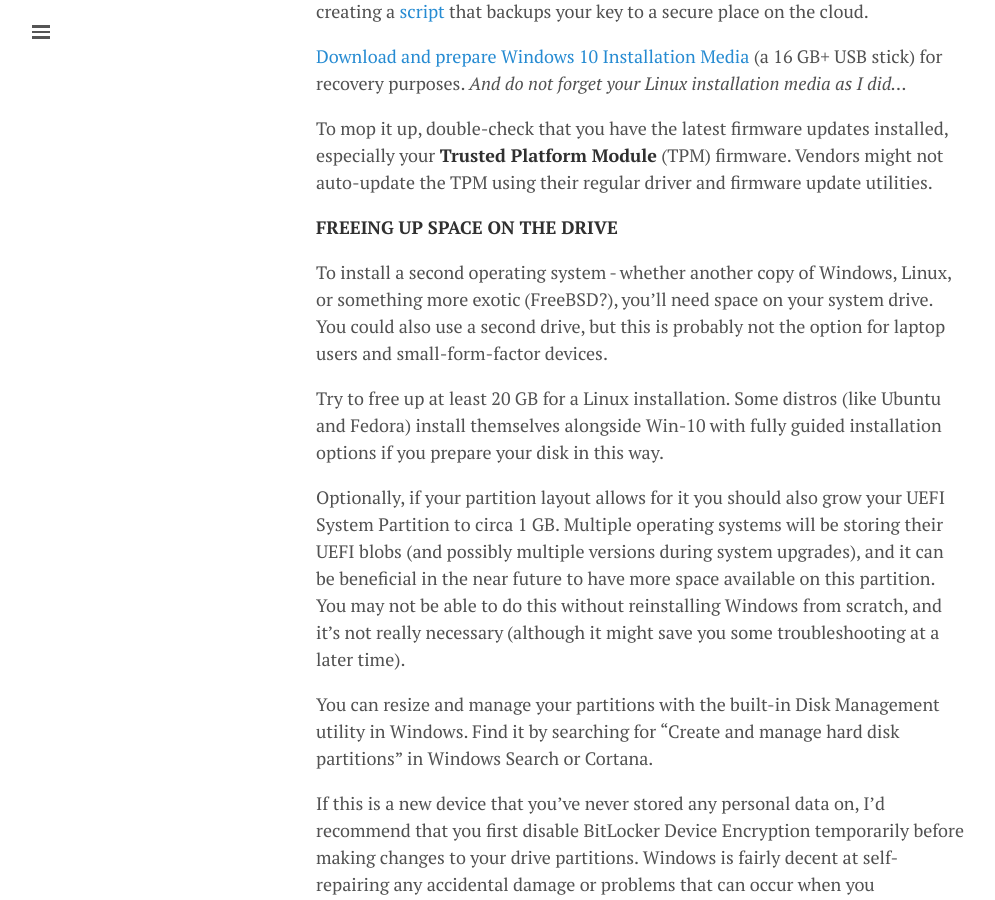
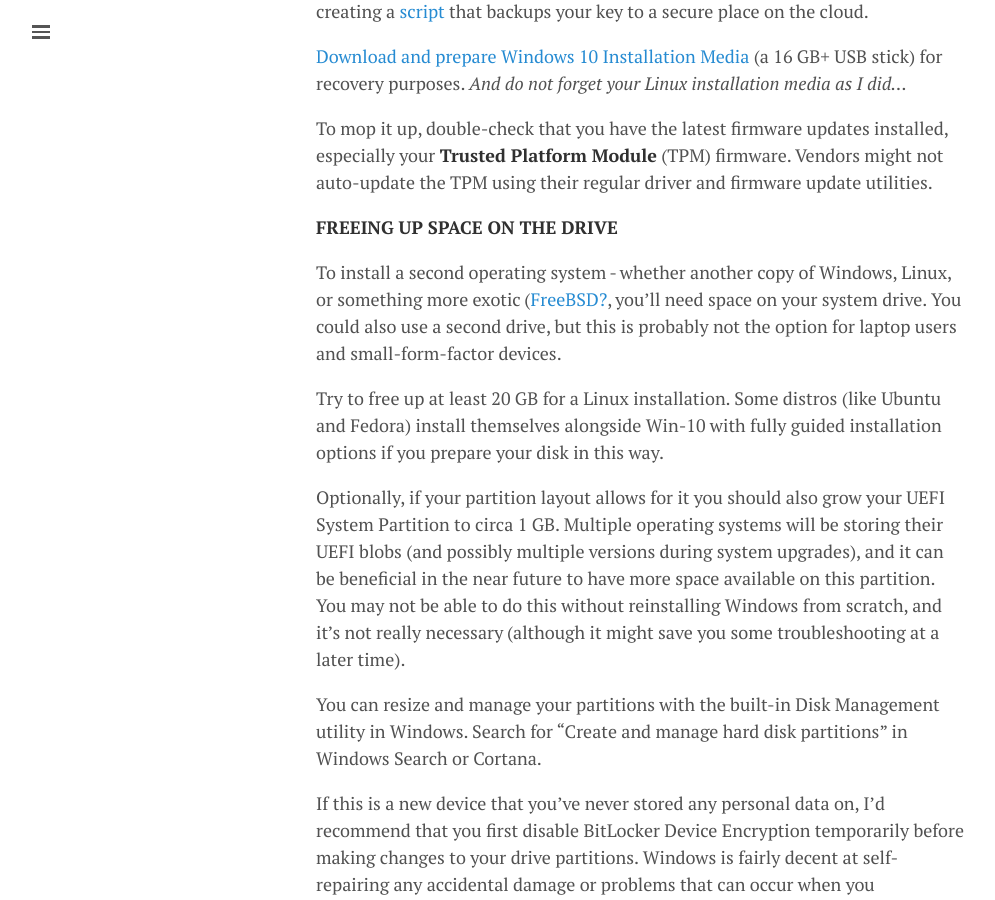
Before and after one commit to lgeurts/lgeurts.github.io, a Jekyll site: the page built from _posts/2019-03-19-dual-booting-windows-and-linux.md, in a window 1280 px wide and 900 px high, scrolled down 1303 px. Shown: the whole window, without its empty margins (0-995 px from the left). Built offline with Jekyll 4.4.1, drawn with Linux system fonts in a browser that asks for light colours; nearby versions of some CDN libraries; comment, search, counter and statistics services are not loaded.

Commit message:
Update 2019-03-19-dual-booting-windows-and-linux.md

```diff
--- a/_posts/2019-03-19-dual-booting-windows-and-linux.md
+++ b/_posts/2019-03-19-dual-booting-windows-and-linux.md
@@ -28,13 +28,13 @@
 
 **FREEING UP SPACE ON THE DRIVE**
 
-To install a second operating system - whether another copy of Windows, Linux, or something more exotic (FreeBSD?), you'll need space on your system drive. You could also use a second drive, but this is probably not the option for laptop users and small-form-factor devices.
+To install a second operating system - whether another copy of Windows, Linux, or something more exotic ([FreeBSD?](https://www.freebsd.org/), you'll need space on your system drive. You could also use a second drive, but this is probably not the option for laptop users and small-form-factor devices.
 
 Try to free up at least 20 GB for a Linux installation. Some distros (like Ubuntu and Fedora) install themselves alongside Win-10 with fully guided installation options if you prepare your disk in this way.
 
 Optionally, if your partition layout allows for it you should also grow your UEFI System Partition to circa 1 GB. Multiple operating systems will be storing their UEFI blobs (and possibly multiple versions during system upgrades), and it can be beneficial in the near future to have more space available on this partition. You may not be able to do this without reinstalling Windows from scratch, and it’s not really necessary (although it might save you some troubleshooting at a later time).
 
-You can resize and manage your partitions with the built-in Disk Management utility in Windows. Find it by searching for “Create and manage hard disk partitions” in Windows Search or Cortana.
+You can resize and manage your partitions with the built-in Disk Management utility in Windows. Search for “Create and manage hard disk partitions” in Windows Search or Cortana.
 
 If this is a new device that you’ve never stored any personal data on, I’d recommend that you first disable BitLocker Device Encryption temporarily before making changes to your drive partitions. Windows is fairly decent at self-repairing any accidental damage or problems that can occur when you manipulate your partitions on a native NTFS drive, this in contrary to a BitLocker encrypted drive.
 After disabling BitLocker Device Encryption from Windows Settings, you must wait some time for the decryption to complete. Then you can proceed to shrink the main drive. Both of these operations can take hours, depending on the drive. When you’ve shrunk your partition and freed up space, you can re-enable BitLocker Device Encryption. You should reboot your system and wait several hours for the process to complete before proceeding to avoid running into issues later.
```
